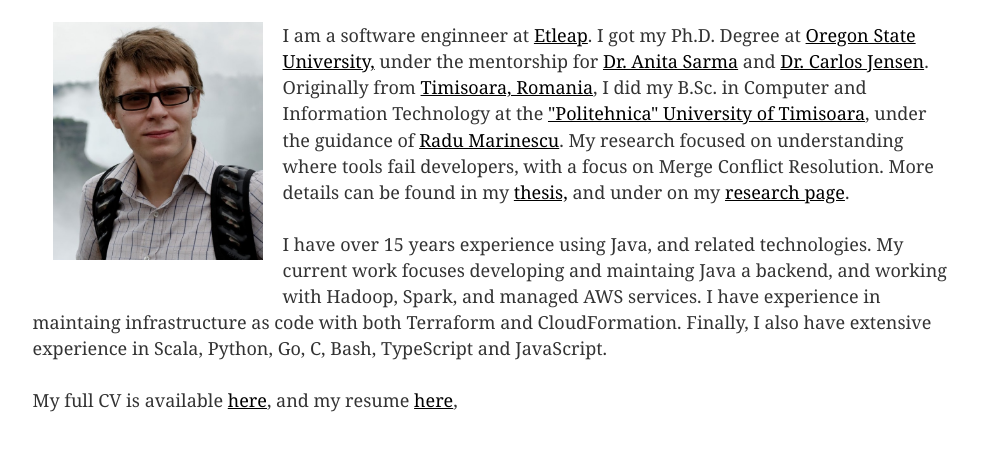
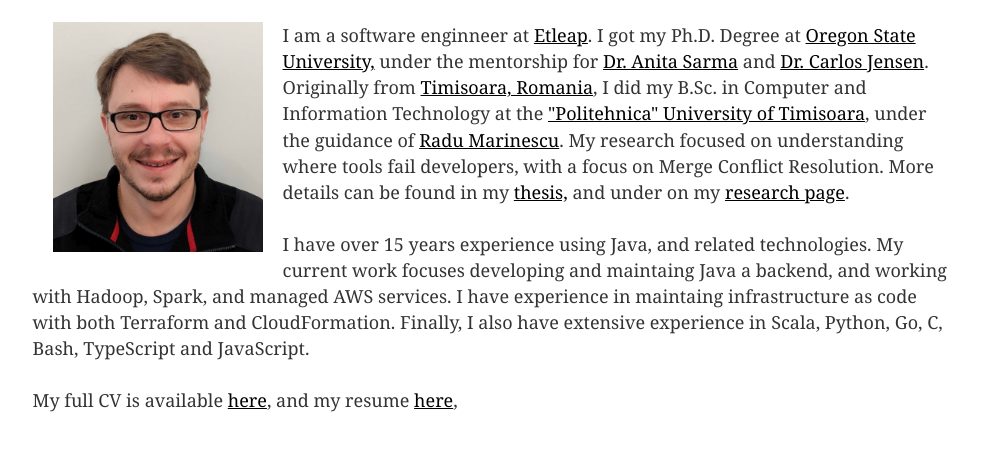
Before and after one commit to caiusb/website, a Gatsby site: page / in a window 1280 px wide. Shown: the part 193-644 px from the top of the page, without its empty margins (147-1151 px from the left). Built offline with nearby package versions, Linux system fonts and the light colour scheme; Gatsby itself is replaced by a stand-in of ours.

Commit message:
Updated headshot

```diff
--- a/src/pages/index.js
+++ b/src/pages/index.js
@@ -12,7 +12,7 @@ const IndexPage = () => (
   <Layout>
     <h1>About me</h1>
     <div>
-      <img class={styles.avatar} src="/pics/me_niagara_falls.jpeg" alt="Headshot"/>
+      <img class={styles.avatar} src="/pics/headshot.jpg" alt="Headshot"/>
 
       <p>
       I am a software enginneer at <a href="https:/www.etleap.com">Etleap</a>.
```
Also changed, not shown: static/pics/headshot.jpg (added), static/pics/me_niagara_falls.jpeg (deleted).
